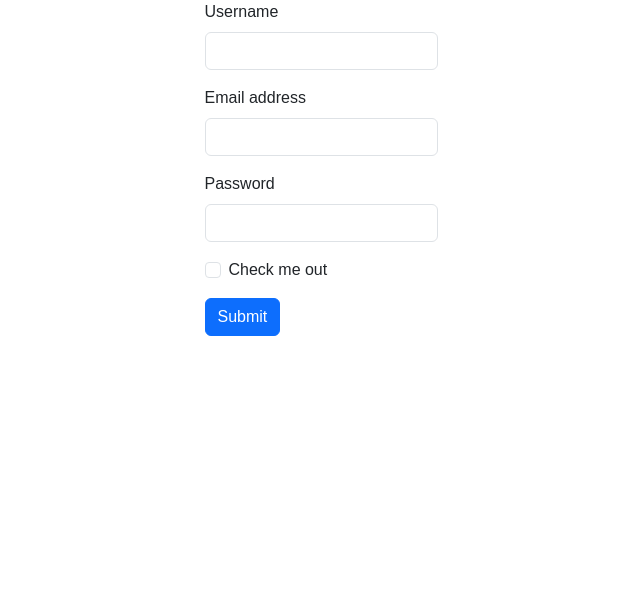
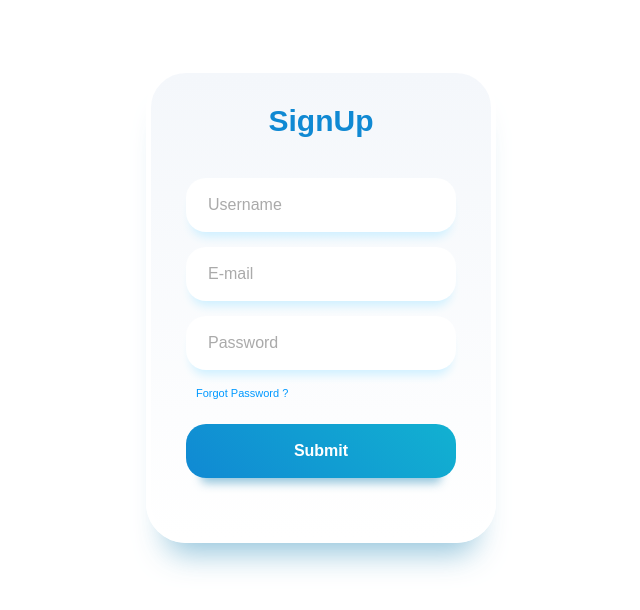
Before and after one commit to Adityalad-25/Uphaar-Admin, a React (Create React App) app: page /signup in a window 1280 px wide. Shown: the top 610 px of the page, without its empty margins (319-959 px from the left). Built offline with nearby package versions, Linux system fonts and the light colour scheme; a web font is replaced by a local one.

Commit message:
signup css fixed

```diff
--- a/src/components/Login.jsx
+++ b/src/components/Login.jsx
@@ -96,7 +96,7 @@ function Login() {
     // </>
 
     <>
-     <div className="main-container d-flex align-items-center justify-content-center mt-5 ">
+     <div className="main-container d-flex align-items-center justify-content-center">
       <div className="container">
   <div className="heading">Login</div>
   <form action="" className="form">
@@ -124,7 +124,7 @@ function Login() {
 
     <input className="login-button" type="submit" onClick={loginUser} defaultValue="Sign In" />
   </form>
-  <div className="social-account-container">
+  {/* <div className="social-account-container">
     <span className="title">Or Sign in with</span>
     <div className="social-accounts">
       <button className="social-button google">
@@ -158,9 +158,9 @@ function Login() {
         </svg>
       </button>
     </div>
-  </div>
+  </div> */}
   <span className="agreement">
-    <a href="#">Learn user licence agreement</a>
+    {/* <a href="#">Learn user licence agreement</a> */}
   </span>
 </div>
 </div>
--- a/src/components/Signup.jsx
+++ b/src/components/Signup.jsx
@@ -35,63 +35,111 @@ function Login() {
   };
 
   return (
-    <div className="h-100 w-100 d-flex align-items-center justify-content-center ">
-      <form>
-        <div className="mb-3">
-          <label htmlFor="email" className="form-label">
-            Username
-          </label>
+    // <div className="h-100 w-100 d-flex align-items-center justify-content-center ">
+    //   <form>
+    //     <div className="mb-3">
+    //       <label htmlFor="email" className="form-label">
+    //         Username
+    //       </label>
+    //       <input
+    //         type="text"
+    //         onChange={handleChange}
+    //         className="form-control"
+    //         required
+    //         name="uname"
+    //         id="uname"
+    //         aria-describedby="emailHelp"
+    //       />
+    //     </div>
+    //     <div className="mb-3">
+    //       <label htmlFor="email" className="form-label">
+    //         Email address
+    //       </label>
+    //       <input
+    //         type="email"
+    //         onChange={handleChange}
+    //         className="form-control"
+    //         required
+    //         name="email"
+    //         id="email"
+    //         aria-describedby="emailHelp"
+    //       />
+    //     </div>
+    //     <div className="mb-3">
+    //       <label htmlFor="exampleInputPassword1" className="form-label">
+    //         Password
+    //       </label>
+    //       <input
+    //         type="password"
+    //         onChange={handleChange}
+    //         className="form-control"
+    //         name="password"
+    //         id="password"
+    //       />
+    //     </div>
+    //     <div className="mb-3 form-check">
+    //       <input
+    //         type="checkbox"
+    //         className="form-check-input"
+    //         id="exampleCheck1"
+    //       />
+    //       <label className="form-check-label" htmlFor="exampleCheck1">
+    //         Check me out
+    //       </label>
+    //     </div>
+    //     <button type="submit" onClick={signupUser} className="btn btn-primary">
+    //       Submit
+    //     </button>
+    //   </form>
+    // </div>
+
+
+    <>
+     <div className="main-container d-flex align-items-center justify-content-center mt-5 ">
+      <div className="container">
+  <div className="heading">SignUp</div>
+  <form action="" className="form">
+
     <input
-            type="text"
+      required=""
+      className="input"
+      type="uname"
       onChange={handleChange}
-            className="form-control"
-            required
       name="uname"
       id="uname"
-            aria-describedby="emailHelp"
+      placeholder="Username"
     />
-        </div>
-        <div className="mb-3">
-          <label htmlFor="email" className="form-label">
-            Email address
-          </label>
     <input
+      required=""
+      className="input"
       type="email"
       onChange={handleChange}
-            className="form-control"
-            required
       name="email"
       id="email"
-            aria-describedby="emailHelp"
+      placeholder="E-mail"
     />
-        </div>
-        <div className="mb-3">
-          <label htmlFor="exampleInputPassword1" className="form-label">
-            Password
-          </label>
     <input
+      required=""
+      className="input"
+      onChange={handleChange}
       type="password"
-            onChange={handleChange}
-            className="form-control"
       name="password"
       id="password"
+      placeholder="Password"
     />
+    <span className="forgot-password">
+      <a href="#">Forgot Password ?</a>
+    </span>
+
+    <input className="login-button" type="submit" onClick={signupUser} defaultValue="Sign In" />
+  </form>
+
+  <span className="agreement">
+    {/* <a href="#">Learn user licence agreement</a> */}
+  </span>
 </div>
-        <div className="mb-3 form-check">
-          <input
-            type="checkbox"
-            className="form-check-input"
-            id="exampleCheck1"
-          />
-          <label className="form-check-label" htmlFor="exampleCheck1">
-            Check me out
-          </label>
 </div>
-        <button type="submit" onClick={signupUser} className="btn btn-primary">
-          Submit
-        </button>
-      </form>
-    </div>
+    </>
   );
 }
 
--- a/src/css/Login.css
+++ b/src/css/Login.css
@@ -11,6 +11,9 @@
   flex-direction: column;
   justify-content: center;
   align-items: center;
+}
+.main-container{
+   margin-top: 120px;
 }
 
 .heading {
```
Also changed, not shown: src/index.css (line endings or trailing spaces). Lines whose indentation alone changed are shown as unchanged.
